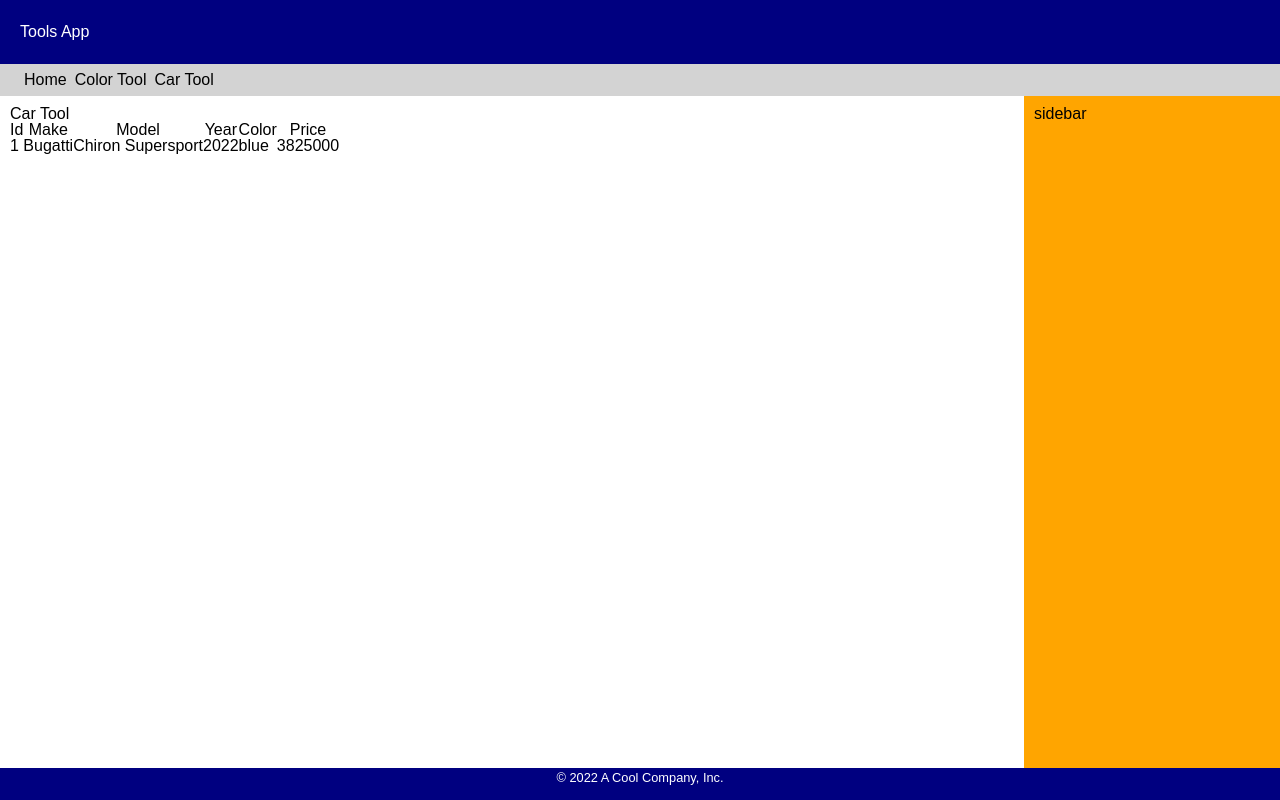
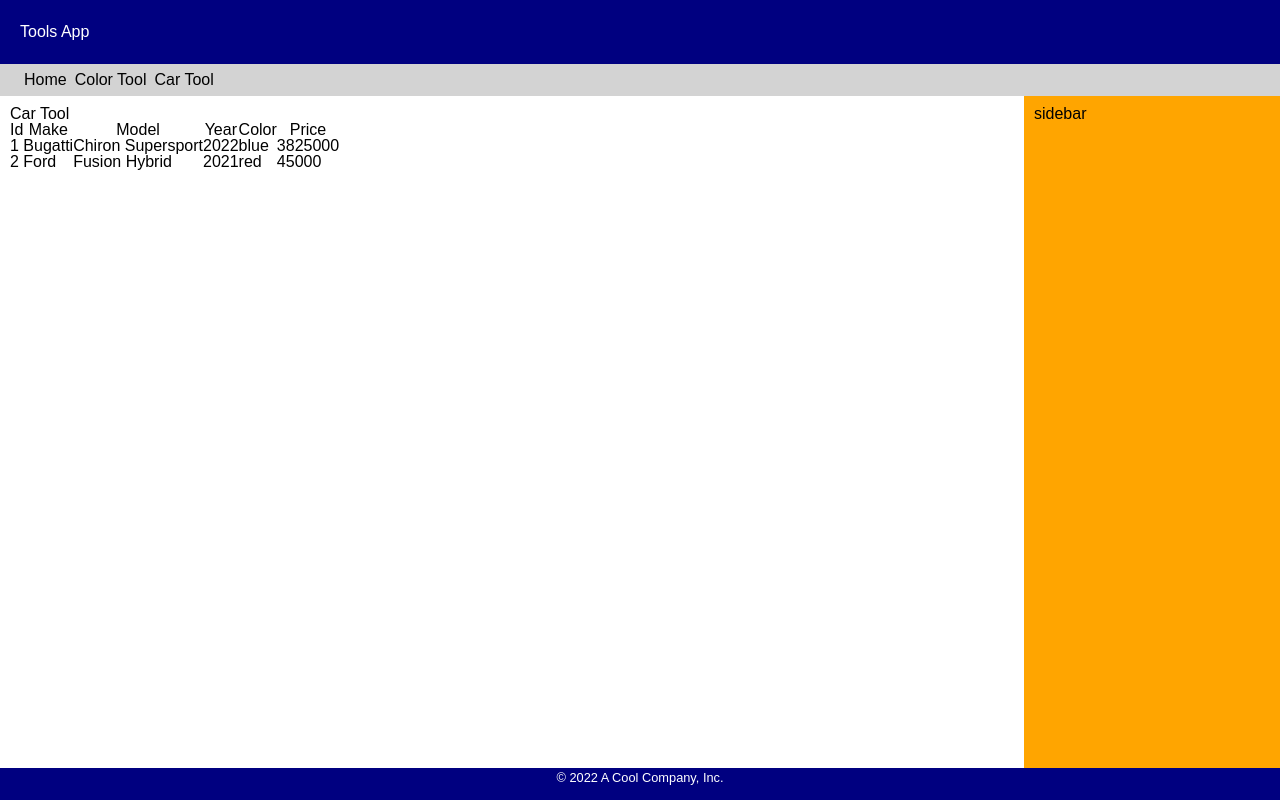
Before and after one commit to t4d-classes/bootcamp_03282022, a React (Create React App) app in the folder demo-app/: page /car-tool in a window 1280 px wide. Built offline with nearby package versions, Linux system fonts and the light colour scheme.

Commit message:
add color tool code

```diff
--- a/demo-app/src/components/CarTool.js
+++ b/demo-app/src/components/CarTool.js
@@ -25,16 +25,27 @@ export function CarTool() {
                         <td>blue</td>
                         <td>3825000</td>
                     </tr>
+                    <tr>
+                        <td>2</td>
+                        <td>Ford</td>
+                        <td>Fusion Hybrid</td>
+                        <td>2021</td>
+                        <td>red</td>
+                        <td>45000</td>
+                    </tr>
                 </tbody>
             </table>
         </>
     );
 
     // return (
-    //     React.createElement(React.Fragment, null,
-    //       React.createElement('h3', { children: 'Car Tool' }),
-    //       React.createElement('table'))
+    //     <h3></h3>
+    //     <table></table>
+    // )
+
+    // return (
+    //    React.createElement('h3', { children: 'Car Tool' })
+    //    React.createElement('table'))
     // );
 
-
 }
--- a/demo-app/src/components/ColorTool.js
+++ b/demo-app/src/components/ColorTool.js
@@ -1,7 +1,38 @@
 export function ColorTool() {
 
+    // primitives
+    // - string*
+    // - number*
+    // - boolean*
+    // - symbol
+    // - bigint
+    // - undefined*
+    // - null*
+
+    // object
+    // everything else is an object - Object Literal, Arrays, Functions, Date, Maps, Sets, Promises, etc...
+
+    const colors = [
+        { id: 1, name: 'red', hexcode: 'ff0000' },
+        { id: 2, name: 'green', hexcode: '00ff00' },
+        { id: 3, name: 'blue', hexcode: '0000ff' },
+    ];
+
     return (
-        <h3>Color Tool</h3>
+        <>
+            <header>
+                <h3>Color Tool</h3>
+            </header>
+            <ul>
+                {/*
+                    - purpose of the key is connect model data (color) to the element (li)
+                    - why? to optimize re-rendering ** explain later **
+                    - the key should be number or string that is unique within the set of model data
+                    - the key is applied to dynamically generated siblings
+                */}
+                {colors.map(color => <li key={color.id}>{color.name}</li>)}
+            </ul>
+        </>
     );
 
 }
```
